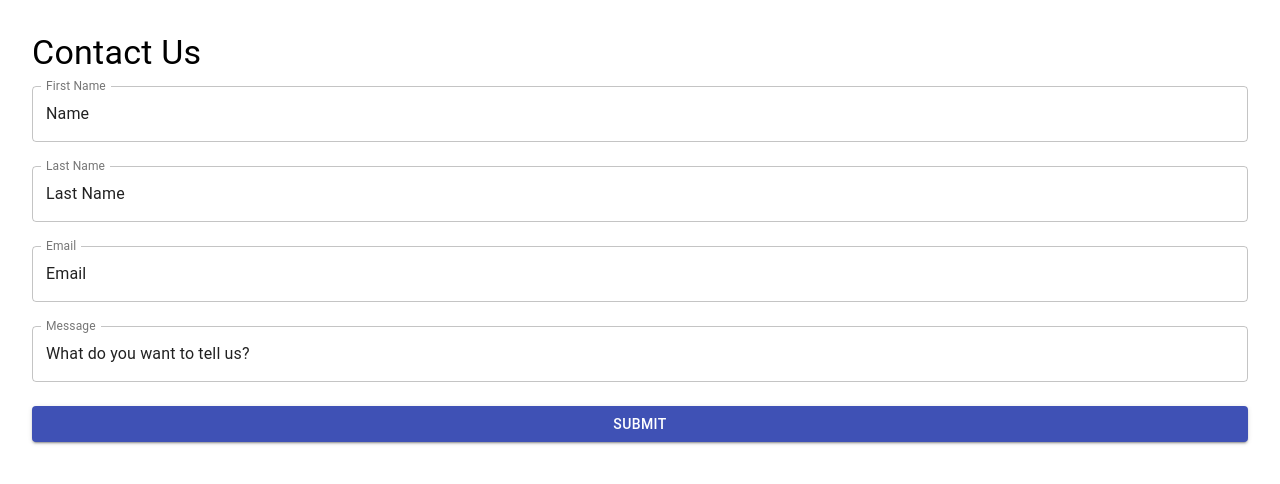
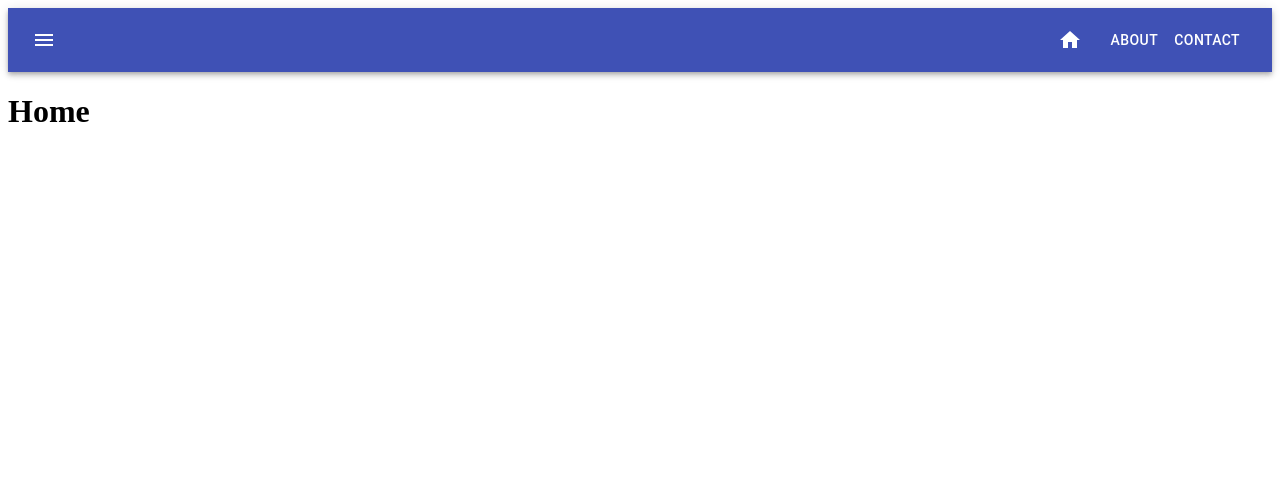
Before and after one commit to IanHancock36/f3-app-main, a React (Create React App) app: page / in a window 1280 px wide. Shown: the top 484 px of the page. Built offline with nearby package versions, Linux system fonts and the light colour scheme.

Commit message:
added routing to nav bar

```diff
--- a/package.json
+++ b/package.json
@@ -8,6 +8,7 @@
     "@testing-library/jest-dom": "^5.11.4",
     "@testing-library/react": "^11.1.0",
     "@testing-library/user-event": "^12.1.10",
+    "material-ui-image": "^3.3.1",
     "react": "^17.0.2",
     "react-dom": "^17.0.2",
     "react-router-dom": "^5.2.0",
--- a/src/App.js
+++ b/src/App.js
@@ -1,16 +1,31 @@
 
-import Header from './Components/Header'
+
 import './index.css'
-import Body from './Components/Body'
+import Home from './Components/Home'
+import About from './Components/About'
 import Navbar from './Components/Navbar'
 import Contact from './Components/Contact'
+import {BrowserRouter as Router, Route, Link, Switch} from 'react-router-dom'
 function App() {
   return (
     <div className="App">
-     {/* <Navbar /> */}
-      {/* <Header />
-      <Body />  */}
-      <Contact />
+
+
+    <Router>
+    <Navbar />
+    <Switch>
+      <Route exact path ="/"component={Home}/>
+      <Route path ="/about" component = {About} />
+      <Route path ="/contact" component = {Contact} />
+
+
+    </Switch>
+    </Router>
+
+
+
+
+      {/* <Contact />  */}
 
 
     </div>
--- /dev/null
+++ b/src/Components/About.js
@@ -0,0 +1,13 @@
+import React from 'react'
+
+const About = () => {
+    return (
+        <div>
+            <h1>
+                About
+            </h1>
+        </div>
+    )
+}
+
+export default About
--- a/src/Components/Body.js
+++ /dev/null
@@ -1,17 +0,0 @@
-import React from 'react'
-// import Card from './Card'
-
-
-function Body() {
-
-
-    return (
-        <div>
-
-            {/* <Card />  */}
-
-        </div>
-    )
-}
-
-export default Body
--- a/src/Components/Contact.js
+++ b/src/Components/Contact.js
@@ -25,7 +25,7 @@ const useStyles = makeStyles((theme) => ({
 
 
 
-function Contact() {
+const Contact = () => {
     const classes = useStyles()
     const [firstname, setFirstName] = useState('Name')
     const [lastname, setLastName] = useState('Last Name')
--- a/src/Components/Header.js
+++ /dev/null
@@ -1,26 +0,0 @@
-import React from 'react';
-import { makeStyles } from '@material-ui/core/styles';
-import CssBaseline from '@material-ui/core/CssBaseline';
-import Typography from '@material-ui/core/Typography';
-import { Container } from '@material-ui/core';
-import Paper from '@material-ui/core/Paper';
-
-
-
-function Header() {
-
-
-    return (
-        <Container maxWidth='xl'>
-            <Paper>
-                <Typography>
-
-                </Typography>
-
-            </Paper>
-        </Container>
-
-    )
-}
-
-export default Header
--- /dev/null
+++ b/src/Components/Home.js
@@ -0,0 +1,11 @@
+import React from 'react'
+
+const Home = () => {
+    return (
+        <div>
+            <h1>Home</h1>
+        </div>
+    )
+}
+
+export default Home
--- a/src/Components/Navbar.js
+++ b/src/Components/Navbar.js
@@ -1,4 +1,5 @@
     import React from 'react';
+    import { Link } from 'react-router-dom';
     import { makeStyles } from '@material-ui/core/styles';
     import AppBar from '@material-ui/core/AppBar';
     import Toolbar from '@material-ui/core/Toolbar';
@@ -20,7 +21,7 @@
       },
     }));
 
-    export default function ButtonAppBar() {
+    const Navbar =() => {
       const classes = useStyles();
 
       return (
@@ -31,17 +32,30 @@
 
           <AppBar maxWidth='xs' position="static">
               <Toolbar>
-              <IconButton edge="start" className={classes.menuButton} color="inherit" aria-label="menu">
+              <IconButton
+                edge="start"
+                className={classes.menuButton}
+                color="inherit"
+                aria-label="menu">
                 <MenuIcon />
               </IconButton>
-              <Typography variant="h6" className={classes.title}>
+
+              <Typography
+
+                variant="h6"
+                className={classes.title}>
 
               </Typography>
               <Button color="inherit">
                   <HomeIcon />
               </Button>
+              <Button  component = {Link} to ="/about" color="inherit">About</Button>
+              <Button component ={Link} to= "/contact" color="inherit">Contact</Button>
+
             </Toolbar>
           </AppBar>
         </div>
       );
     }
+export default Navbar
+// switch the menu and home button around after I get routing done.
--- a/src/index.js
+++ b/src/index.js
@@ -2,6 +2,7 @@ import React from 'react';
 import ReactDOM from 'react-dom';
 import './index.css'
 import App from './App';
+
 
 
 ReactDOM.render(
```
Also changed, not shown: src/image/Buzzard.svg (renamed from src/Images/Buzzard.svg), 1 other file (tests, documents, lock files or other folders).
